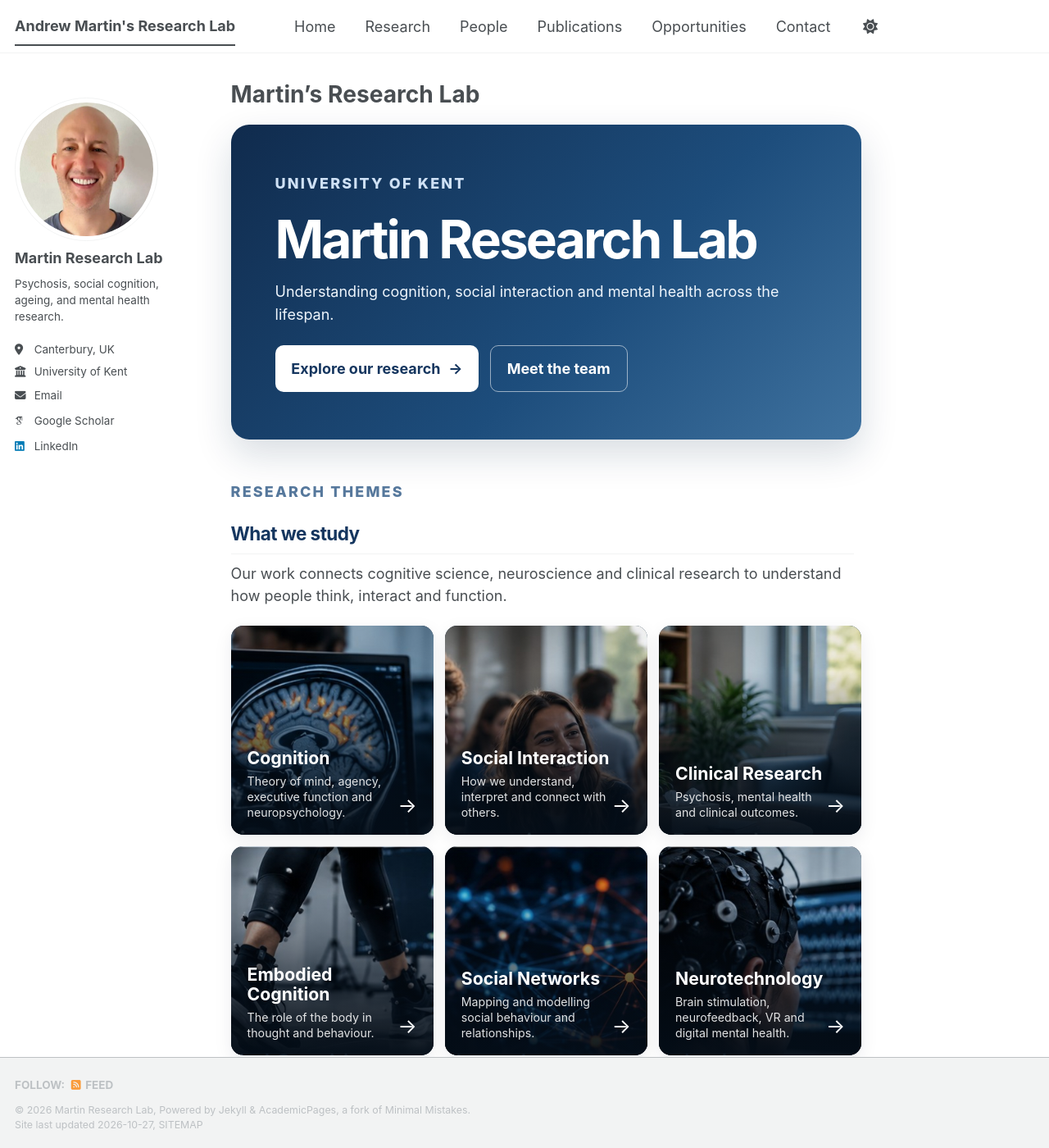
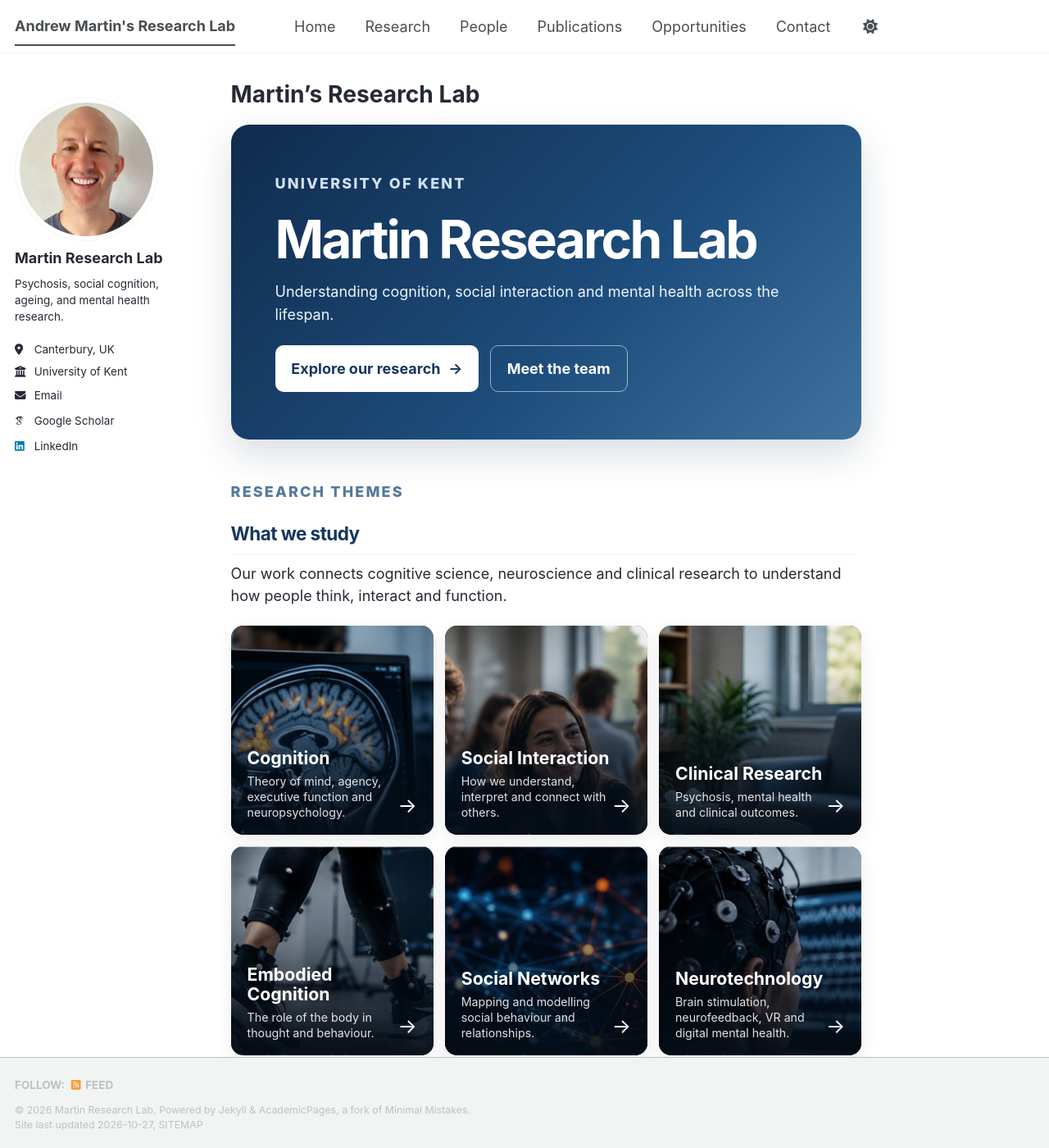
Before and after one commit to DacianS15/MartinsLab, a Jekyll site: the page built from _pages/about.md, in a window 1280 px wide and 1400 px high. Shown: the whole window at 82% size. Built offline with Jekyll 4.4.1, drawn with Linux system fonts in a browser that asks for light colours; some web fonts are replaced; a script bundle is joined from its source files by our own code; library files that are not in the unit come from our copies.

Commit message:
Update main.scss

```diff
--- a/assets/css/main.scss
+++ b/assets/css/main.scss
@@ -114,3 +114,14 @@
     color: #334e68 !important;
   }
 }
+/* Keep the website in light mode */
+:root {
+  color-scheme: light;
+}
+
+html,
+body {
+  color-scheme: light !important;
+  background-color: #ffffff !important;
+  color: #252a34 !important;
+}
```
